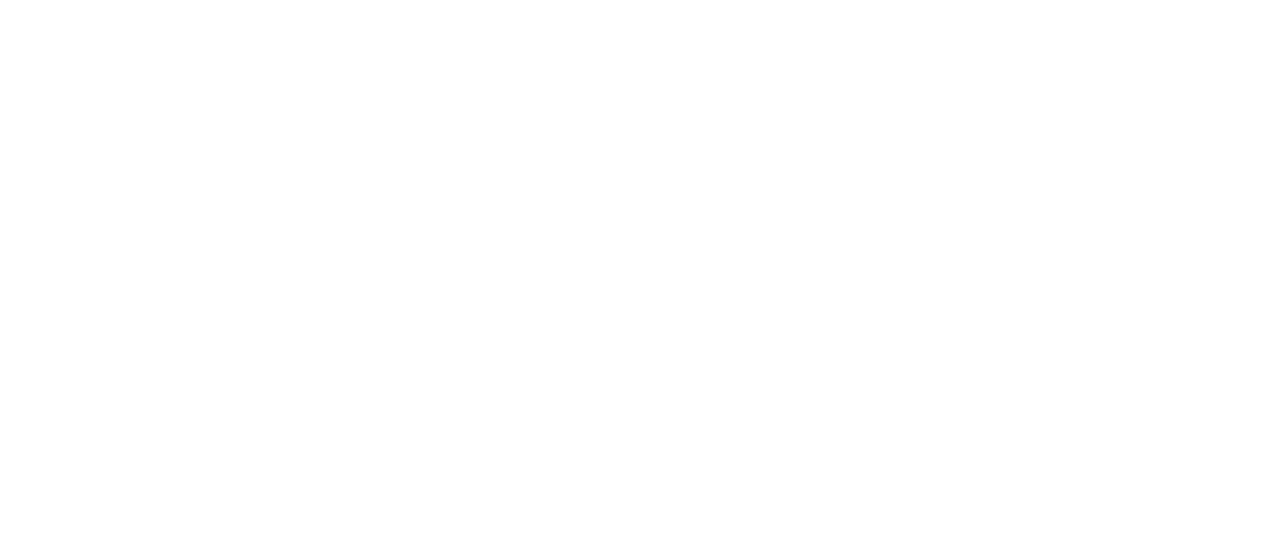
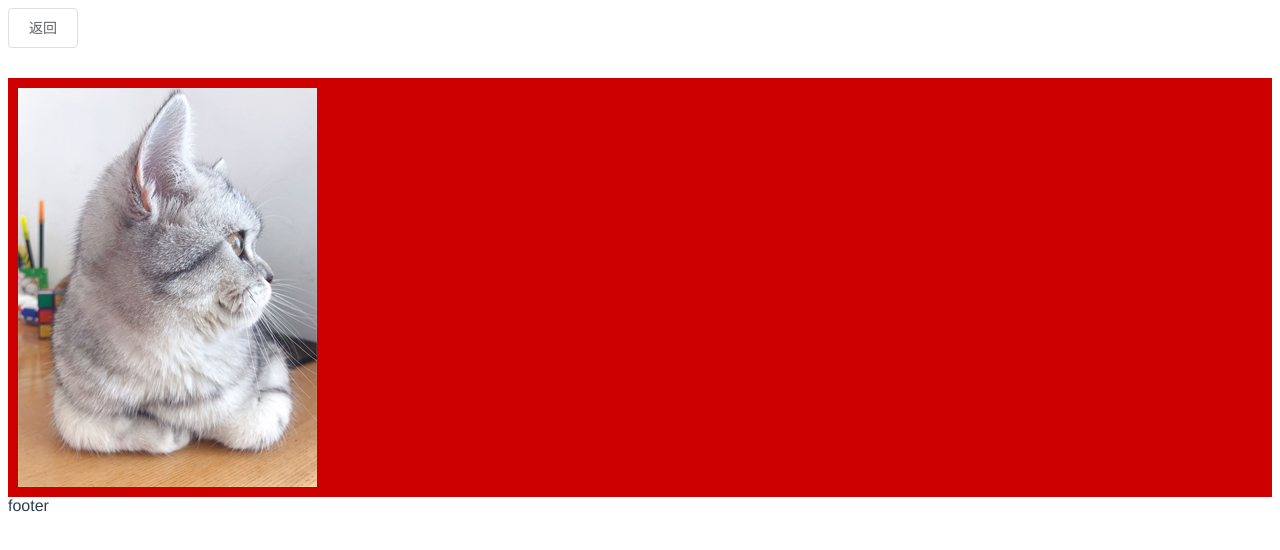
Before and after one commit to abswill/daily, a Vue app: page /daily07 in a window 1280 px wide. Shown: the top 550 px of the page. Built offline with nearby package versions, Linux system fonts and the light colour scheme; the HTML template or start-up script is replaced by a standard one.

Commit message:
feat: 【第7期】这样清除浮动你知道么

```diff
--- a/src/router/index.js
+++ b/src/router/index.js
@@ -20,6 +20,11 @@
     name: 'daily01',
     component: () => import(/* webpackChunkName: "about" */ '../views/Daily01.vue'),
   },
+  {
+    path: '/daily07',
+    name: 'daily07',
+    component: () => import(/* webpackChunkName: "about" */ '../views/Daily07.vue'),
+  },
 ];
 
 const router = new VueRouter({
--- /dev/null
+++ b/src/views/Daily07.vue
@@ -0,0 +1,35 @@
+<template>
+  <layout>
+    <div class="box clear">
+      <img src="../assets/small_01.jpg">
+    </div>
+    <div>footer</div>
+  </layout>
+</template>
+<script>
+import layout from '@/components/Layout.vue';
+// [3/1-1] https://www.cssworld.cn/
+
+export default {
+  name: 'Daily07',
+
+  components: {
+    layout,
+  },
+};
+</script>
+<style scoped lang='scss'>
+.box {
+    padding: 10px;
+    background-color: #cd0000;
+}
+.box > img {
+    float: left;
+}
+
+.clear:after {
+    content: "";
+    display: block; // table list-item
+    clear: both;
+}
+</style>
--- a/src/views/Home.vue
+++ b/src/views/Home.vue
@@ -1,7 +1,9 @@
 <template>
   <div class="home">
     <div id="nav">
-      <router-link to="/daily01">【第1~6期】lodash的常用方法</router-link> |
+      <router-link class="link" to="/daily01">【第1~6期】lodash的常用方法</router-link>
+      <router-link class="link" to="/daily07">【第7期】这样清除浮动你知道么</router-link>
+    </div>
     </div>
   </div>
 </template>
@@ -18,4 +20,8 @@
 #nav a.router-link-exact-active {
   color: #42b983;
 }
+.link {
+  display: block;
+  margin-top: 10px;
+}
 </style>
```
Also changed, not shown: src/assets/small_01.jpg (added).
